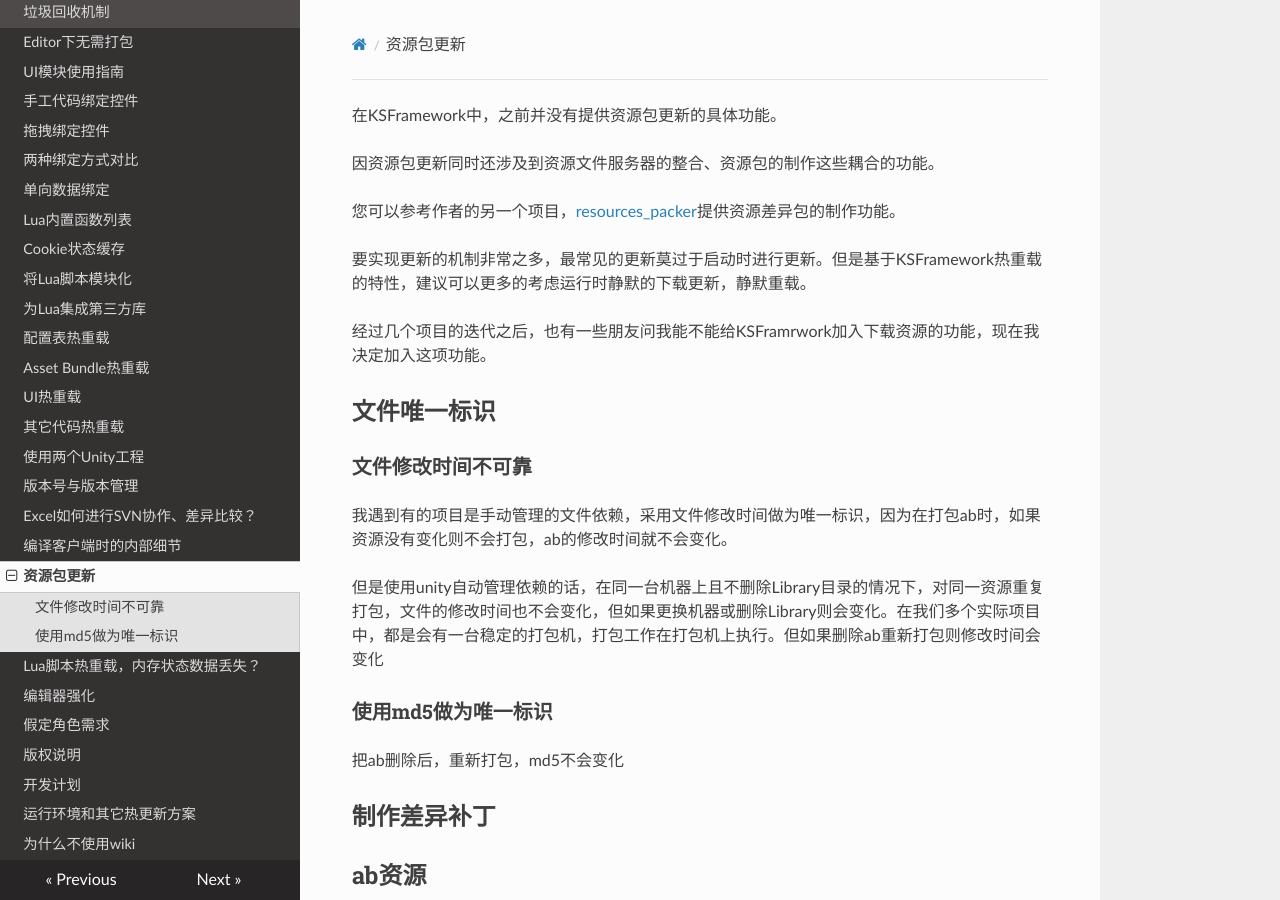
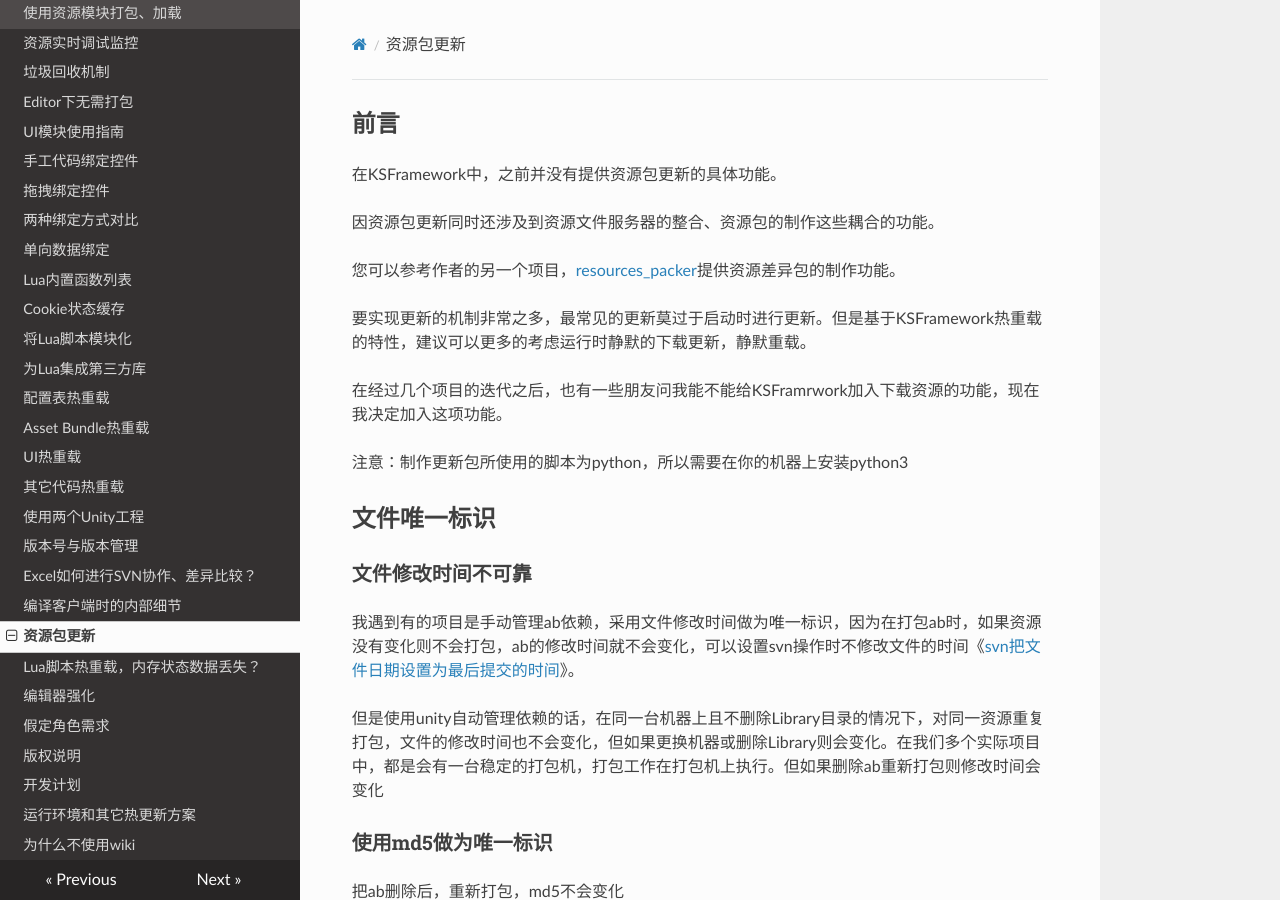
Before and after one commit to mr-kelly/KSFramework, an MkDocs documentation site: the page built from docs/advanced/autoupdate.md, in a window 1280 px wide and 900 px high. Built offline with MkDocs 1.6.1, drawn with Linux system fonts in a browser that asks for light colours; nearby versions of some CDN libraries.

Commit message:
增加环境说明

```diff
--- a/docs/advanced/autoupdate.md
+++ b/docs/advanced/autoupdate.md
@@ -1,3 +1,4 @@
+## 前言
 
 在KSFramework中，之前并没有提供资源包更新的具体功能。
 
@@ -7,13 +8,15 @@
 
 要实现更新的机制非常之多，最常见的更新莫过于启动时进行更新。但是基于KSFramework热重载的特性，建议可以更多的考虑运行时静默的下载更新，静默重载。
 
-经过几个项目的迭代之后，也有一些朋友问我能不能给KSFramrwork加入下载资源的功能，现在我决定加入这项功能。
+在经过几个项目的迭代之后，也有一些朋友问我能不能给KSFramrwork加入下载资源的功能，现在我决定加入这项功能。
+
+注意：制作更新包所使用的脚本为python，所以需要在你的机器上安装python3
 
 ## 文件唯一标识
 
 ### 文件修改时间不可靠
 
-我遇到有的项目是手动管理的文件依赖，采用文件修改时间做为唯一标识，因为在打包ab时，如果资源没有变化则不会打包，ab的修改时间就不会变化。
+我遇到有的项目是手动管理ab依赖，采用文件修改时间做为唯一标识，因为在打包ab时，如果资源没有变化则不会打包，ab的修改时间就不会变化，可以设置svn操作时不修改文件的时间《[svn把文件日期设置为最后提交的时间](https://www.cnblogs.com/zhaoqingqing/p/14545483.html)》。
 
 但是使用unity自动管理依赖的话，在同一台机器上且不删除Library目录的情况下，对同一资源重复打包，文件的修改时间也不会变化，但如果更换机器或删除Library则会变化。在我们多个实际项目中，都是会有一台稳定的打包机，打包工作在打包机上执行。但如果删除ab重新打包则修改时间会变化
 
```
